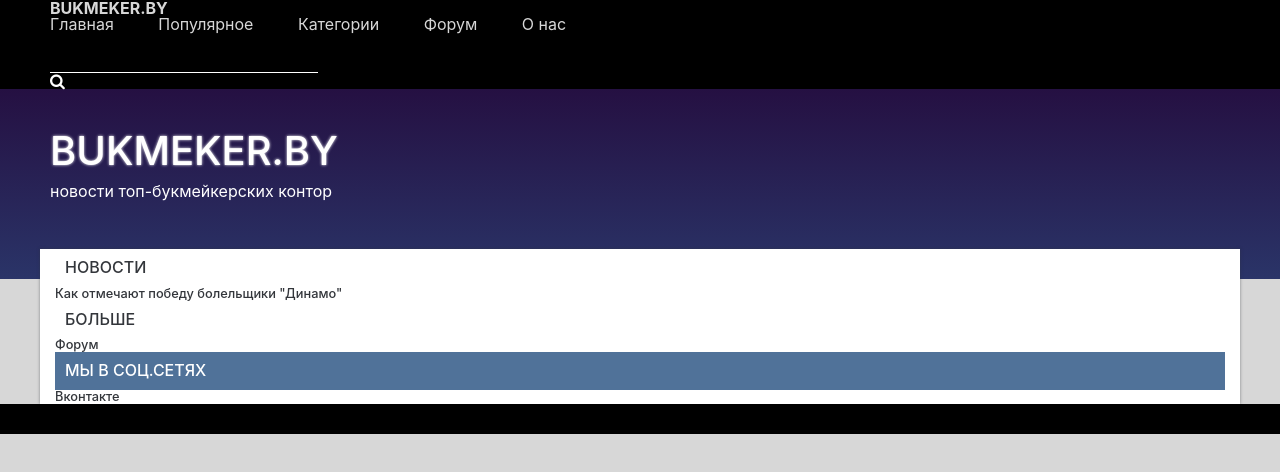
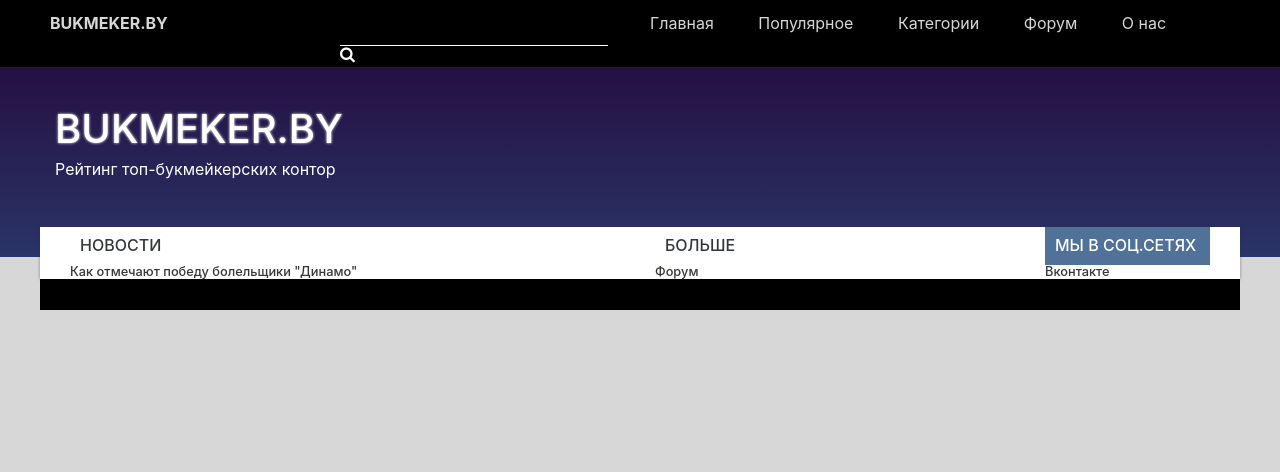
Before and after one commit to SkyAx/bukmeker.by, a plain HTML site: page index.html in a window 1280 px wide. Drawn offline with nearby package versions, Linux system fonts and the light colour scheme; a script that the page names is missing.

Commit message:
Structured main page tags. Structured by bootsrap 4.0.0 alpha4

```diff
--- a/index.html
+++ b/index.html
@@ -12,7 +12,7 @@
     <meta name="apple-mobile-web-app-capable" content="yes"/>
     <!--Веб-апп на весь экран мобильного браузера END-->
 
-    <meta name="viewport" content="user-scalable=no, width=device-width, initial-scale=1.0"/>
+    <meta name="viewport" content="width=device-width, initial-scale=1, shrink-to-fit=no"/>
 
     <!--Плитки для рабочего стола WP-->
     <meta name="msapplication-TileColor" content=""/>
@@ -58,50 +58,57 @@
         <header>
             <section class="header-top">
                 <div class="container">
-                    <a href="" class="logo">Bukmeker.by</a>
-                    <nav>
+                    <div class="row">
+                        <a href="" class="logo col-xs-3 col-xl-2">Bukmeker.by</a>
+                        <form class="search  offset-xs-1 col-xs-6 col-xl-3" action="">
+                            <input type="text" id="search-input">
+                            <label for="search-input" class="fa fa-search" aria-hidden="true"><a href="#"></a></label>
+                        </form>
+                        <nav class="col-xs-3 col-xl-6">
                             <a href="#">Главная</a>
                             <a href="#">Популярное</a>
                             <a href="#">Категории</a>
                             <a href="#">Форум</a>
                             <a href="#">О нас</a>
                         </nav>
-                    <form class="search" action="">
-                        <input type="text" id="search-input">
-                        <label for="search-input" class="fa fa-search" aria-hidden="true"><a href="#"></a></label>
-                    </form>
+
+                    </div>
                 </div>
             </section>
             <section class="header-bottom">
                 <div class="container">
                     <h1>Bukmeker.by</h1>
-                    <p>новости топ-букмейкерских контор</p>
+                    <p>Рейтинг топ-букмейкерских контор</p>
                 </div>
             </section>
         </header>
-        <main>
-            <div class="container">
-                <section class="news">
+        <main class="container row">
+            <section class="news col-xs-12 col-md-12 col-xl-6">
                 <h2>Новости</h2>
                 <article>
                     <h3>Как отмечают победу болельщики "Динамо"</h3>
                 </article>
             </section>
-                <aside class="sidebar">
+            <aside class="sidebar col-xs-12 col-md-6 col-xl-4">
                 <h2>Больше</h2>
                 <article>
                     <h3>Форум</h3>
                 </article>
             </aside>
-                <aside class="follow">
+            <aside class="follow col-xs-12 col-md-6 col-xl-2">
                 <h2>Мы в соц.сетях</h2>
                 <article>
                     <h3>Вконтакте</h3>
                 </article>
             </aside>
-            </div>
         </main>
-        <footer></footer>
+        <footer class="container">
+            <section class="col-xs-4 col-xl-4"></section>
+            <section class="col-xs-4 col-xl-4"></section>
+            <section class="col-xs-4 col-xl-4"></section>
+        </footer>
+        <script src="https://ajax.googleapis.com/ajax/libs/jquery/3.0.0/jquery.min.js" integrity="sha384-THPy051/pYDQGanwU6poAc/hOdQxjnOEXzbT+OuUAFqNqFjL+4IGLBgCJC3ZOShY" crossorigin="anonymous"></script>
+        <script src="https://cdnjs.cloudflare.com/ajax/libs/tether/1.2.0/js/tether.min.js" integrity="sha384-Plbmg8JY28KFelvJVai01l8WyZzrYWG825m+cZ0eDDS1f7d/js6ikvy1+X+guPIB" crossorigin="anonymous"></script>
         <script type="text/javascript" src="scripts/bootstrap.min.js"></script>
     </body>
 </html>
--- a/styles/main.less
+++ b/styles/main.less
@@ -57,19 +57,21 @@ h3{
 }
 
 header, main, footer{
-
+  width: 100%;
 }
 
 header{
-  width: 100%;
-
-  .container{
-    padding: 0 10px;
-  }
-
   .header-top{
+    vertical-align: middle;
     width: 100%;
     background-color: @black;
+    padding: 5px 0;
+
+    .logo, nav, .search{
+      display: inline-block;
+      vertical-align: middle;
+      padding: 10px;
+    }
 
     .logo{
       color: @middle-gray;
@@ -83,27 +85,11 @@ header{
       }
     }
 
-    nav{
-
-      a{
-        padding: 15px 0;
-        color: @middle-gray;
-        .transition(.2s all ease-in-out);
-        border-bottom: 1px solid transparent;
-        text-align: center;
-        margin-right: 40px;
-
-        &:hover{
-          color: @white;
-          border-bottom-color: @white;
-        }
-      }
-    }
-
     .search{
+      padding: 0;
 
       #search-input{
-        margin-right: 30px;
+        margin-right: 20px;
         padding: 10px;
         background: none;
         outline: none;
@@ -116,8 +102,22 @@ header{
       }
 
       .fa-search{
-        flex: 1 1;
-        display: flex;
+        cursor: pointer;
+      }
+    }
+
+    nav{
+
+      a{
+        padding: 15px 0;
+        color: @middle-gray;
+        .transition(.2s all ease-in-out);
+        text-align: center;
+        margin-right: 40px;
+
+        &:hover{
+          color: @white;
+        }
       }
     }
   }
@@ -149,26 +149,17 @@ header{
   }
 }
 
-main{
+main.container{
   color: @black;
-  margin: auto;
-  width: 100%;
+  margin: -30px auto 0;
+  background-color: @white;
+  box-shadow: 0 0 3px @dark-gray-rgba;
 
   h2{
     width: 100%;
     display: block;
     padding: 10px;
     font-size: 1em;
-
-  }
-
-  .container{
-    background-color: @white;
-    box-shadow: 0 0 3px @dark-gray-rgba;
-    margin-top: -30px;
-  }
-
-  .news{
 
   }
 
@@ -194,6 +185,10 @@ main{
     }
   }
 
+  .news{
+
+  }
+
 
 }
 
```
Also changed, not shown: styles/main.css. Lines whose indentation alone changed are shown as unchanged.
